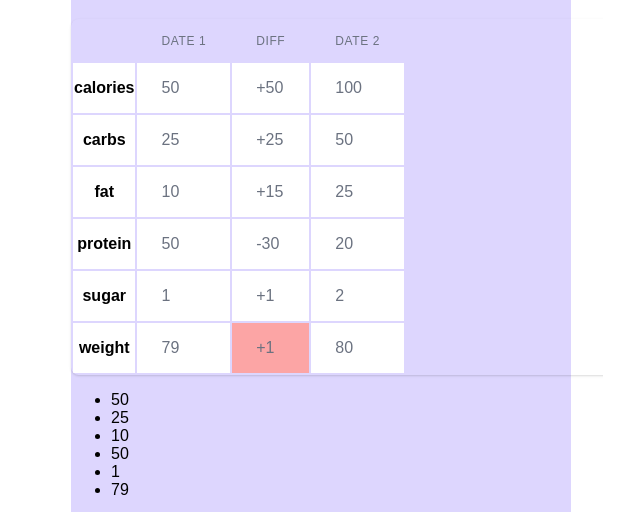
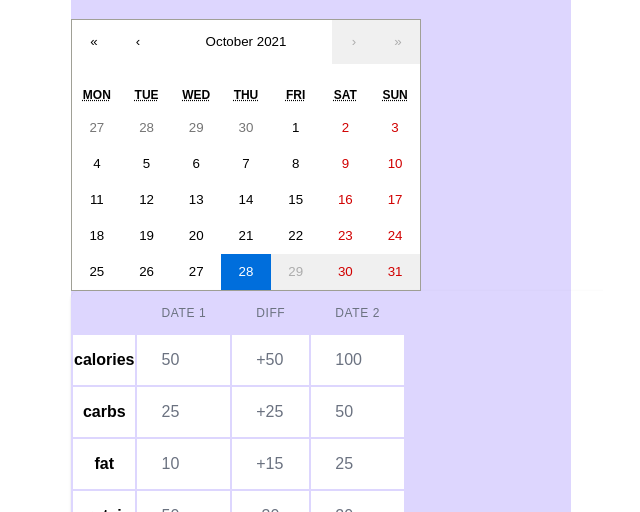
Before and after one commit to Cellv2/gym-blog, a Gatsby site: page / in a window 1280 px wide. Shown: the part 230-742 px from the top of the page, without its empty margins (319-959 px from the left). Built offline with nearby package versions, Linux system fonts and the light colour scheme; Gatsby itself is replaced by a stand-in of ours.

Commit message:
Add basic calendar for testing

```diff
--- /dev/null
+++ b/src/components/Calendar/Calendar.tsx
@@ -0,0 +1,23 @@
+import React, { useState } from "react";
+import ReactCalendar from "react-calendar";
+import "react-calendar/dist/Calendar.css";
+import { MAX_DATE, MIN_DATE } from "../../constants/calendar.constants";
+
+type Props = {
+    initialDate?: Date; // defaults to today
+};
+
+const Calendar = (props: Props) => {
+    const [value, onChange] = useState(props.initialDate ?? new Date());
+
+    return (
+        <ReactCalendar
+            onChange={onChange}
+            value={value}
+            maxDate={MAX_DATE}
+            minDate={MIN_DATE}
+        />
+    );
+};
+
+export default Calendar;
--- /dev/null
+++ b/src/constants/calendar.constants.ts
@@ -0,0 +1,2 @@
+export const MAX_DATE: Date = new Date();
+export const MIN_DATE: Date = new Date(2018, 7, 12);
--- a/src/pages/index.tsx
+++ b/src/pages/index.tsx
@@ -1,11 +1,13 @@
 import { StaticImage } from "gatsby-plugin-image";
 import React from "react";
+import Calendar from "../components/Calendar/Calendar";
 import Layout from "../components/layout";
 import StatsTable from "../components/StatsTable/StatsTable";
 
 const IndexPage = () => {
     return (
         <Layout pageTitle="Home Page">
+            <Calendar />
             <StatsTable />
             <p>I'm making this by following the Gatsby Tutorial.</p>
             <StaticImage alt="Not Rashid" src="../images/karin.png" />
```
